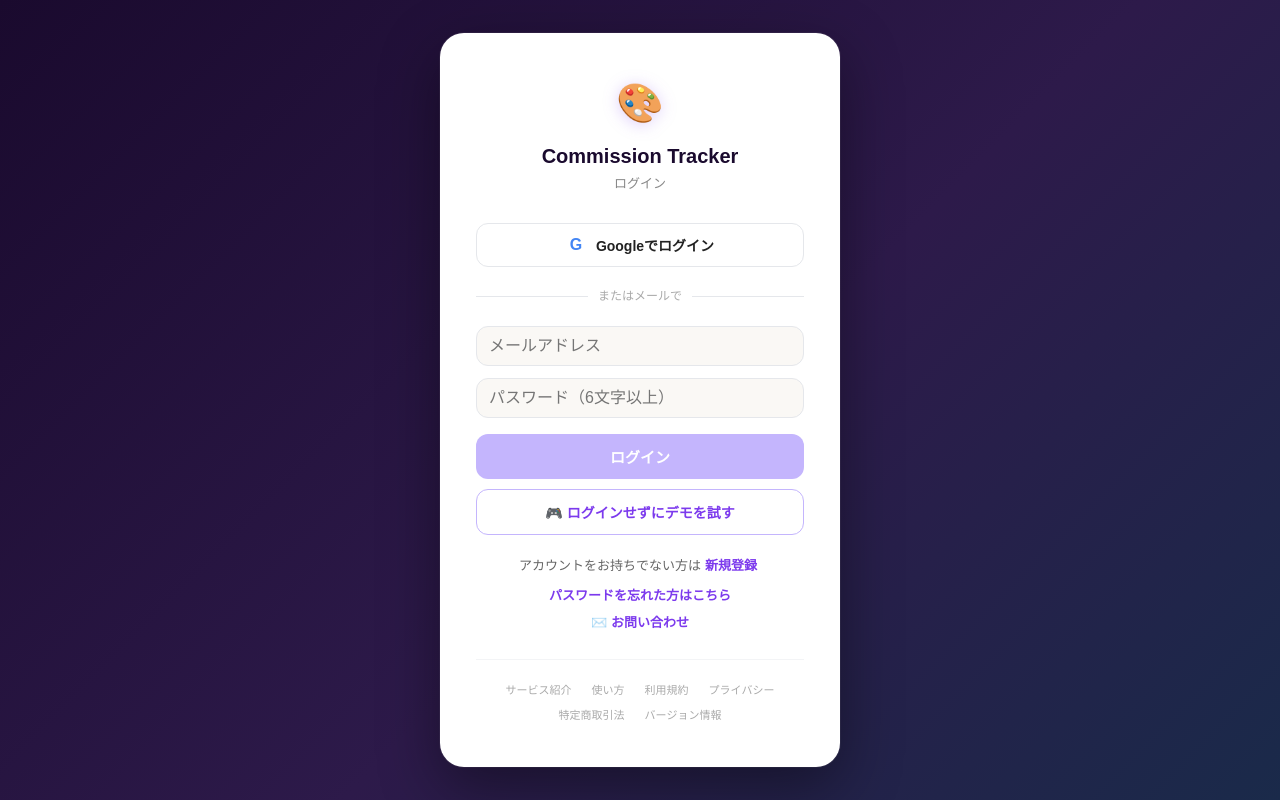
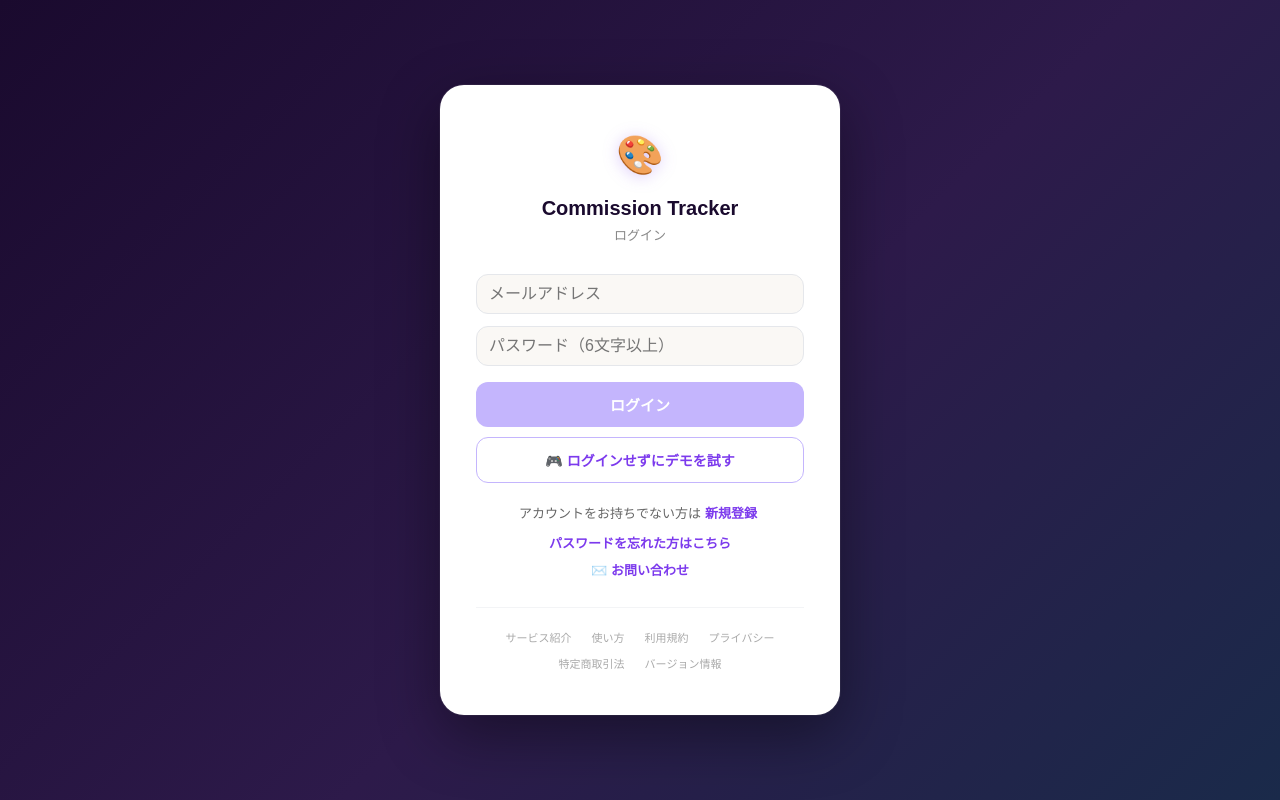
Before and after one commit to tinaRepo/CommissionTracker, a Next.js app: page /login in a window 1280 px wide. Built offline with nearby package versions, Linux system fonts and the light colour scheme; no server answers.

Commit message:
fix：Google認証無効化

```diff
--- a/app/login/page.tsx
+++ b/app/login/page.tsx
@@ -79,7 +79,7 @@ export default function LoginPage() {
     }
   }
 
-  // Googleのログイン機能の追加
+  /* 一時無効化
   async function handleOAuth(provider: "google" | "twitter") {
     setLoading(true);
     const { error } = await supabase.auth.signInWithOAuth({
@@ -89,6 +89,7 @@ export default function LoginPage() {
     if (error) setMessage({ type: "error", text: toJapanese(error.message) });
     setLoading(false);
   }
+  */
 
   const titles: Record<Mode, string> = {
     login: "ログイン",
@@ -128,7 +129,9 @@ export default function LoginPage() {
           </div>
         )}
 
-        {mode !== "reset" && (
+        {/* SNSログイン（resetモード以外） */}
+        {/* 一時無効化
+        mode !== "reset" && (
           <>
             <div style={{ display: "grid", gap: 10, marginBottom: 20 }}>
               <OAuthButton
@@ -138,7 +141,6 @@ export default function LoginPage() {
                 label="Googleでログイン"
                 color="#4285f4"
               />
-              {/* 一時無効化
               <OAuthButton
                 onClick={() => handleOAuth("twitter")}
                 disabled={loading}
@@ -146,11 +148,10 @@ export default function LoginPage() {
                 label="X (Twitter) でログイン"
                 color="#000"
               />
-              */}
             </div>
             <Divider />
           </>
-        )}
+        )*/}
 
         {/* メール入力 */}
         <form onSubmit={(e) => { e.preventDefault(); handleEmail(); }}
```
